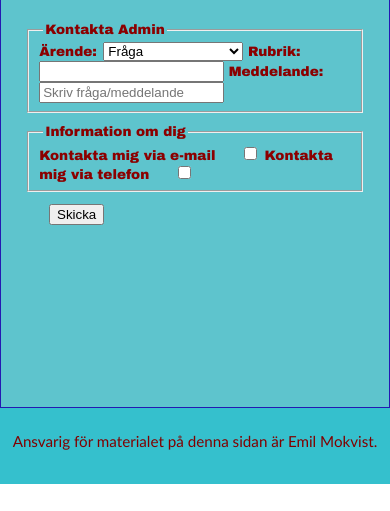
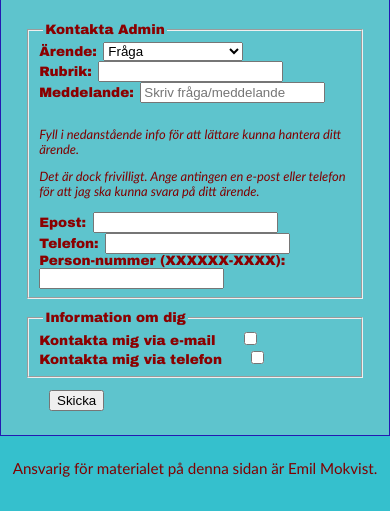
Before and after one commit to emil88/1ik415-em222je-laborationer, a plain HTML site: page pages/kontakt.html in a window 390 px wide. Shown: the part 338-849 px from the top of the page. Drawn offline with Linux system fonts and the light colour scheme.

Commit message:
Snyggat till formuläret. Nu tycker jag den är i bra format för såväl vanlig dator som för mobiltelefon.

```diff
--- a/css/mobile.css
+++ b/css/mobile.css
@@ -56,3 +56,6 @@ select {
 fieldset {
     display: block;
 }
+form p {
+    line-height: 1.15;
+}
--- a/css/style.css
+++ b/css/style.css
@@ -119,6 +119,13 @@ form {
     font-family: "Arial Black", Helvetica, sans-serif;
     font-size: 0.85em;
 }
+form p {
+    font-style: italic;
+    line-height: 0.6;
+}
+input + p {
+    margin-top: 24px;
+}
 label {
     text-align: right;
     margin-right: 2px;
@@ -130,6 +137,7 @@ legend {
     margin-left: 4px;
     margin-right: 2px;
 }
+/* -FORMULÄR SLUT- */
 
 dl {
     color: #3B4B21;
@@ -278,6 +286,8 @@ footer {
     text-decoration: underline;
 }
 
+
+
 /**** ===KLASSER=== ****/
 
 .active > a {
--- a/pages/kontakt.html
+++ b/pages/kontakt.html
@@ -40,16 +40,24 @@
                                 <option value="question" selected>Fråga</option>
                                 <option value="comment">Förslag/Kommentar</option>
                                 <option value="other">Annat</option>
-                            </select>
+                            </select><br>
                             <label for="head">Rubrik:</label>
-                            <input id="head" type="text" name="Rubrik" />
+                            <input id="head" type="text" name="Rubrik" /><br>
                             <label for="message">Meddelande:</label>
                             <input id="message" type="text" name="Text:" placeholder="Skriv fråga/meddelande" />
+                            <p>Fyll i nedanstående info för att lättare kunna hantera ditt ärende.</p>
+                            <p>Det är dock frivilligt. Ange antingen en e-post eller telefon för att jag ska kunna svara på ditt ärende.</p>
+                            <label for="e-mail">Epost:</label>
+                            <input id="e-mail" type="email" name="Epost" /><br>
+                            <label for="telephone">Telefon:</label>
+                            <input id="telephone" type="tel" name="Telefon" /><br>
+                            <label for="yourid">Person-nummer (XXXXXX-XXXX):</label>
+                            <input id="yourid" type="number" name="Person-nummer" /><br>
                     </fieldset>
                     <fieldset>
                         <legend>Information om dig</legend>
                         <label class="mobileLabel" for="email">Kontakta mig via e-mail</label>
-                        <input id="email" type="checkbox" name="g1[]" value="email" />
+                        <input id="email" type="checkbox" name="g1[]" value="email" /><br>
                         <label class="mobileLabel" for="phone">Kontakta mig via telefon</label>
                         <input id="phone" type="checkbox" name="g1[]" value="phone" />
                     </fieldset>
```
